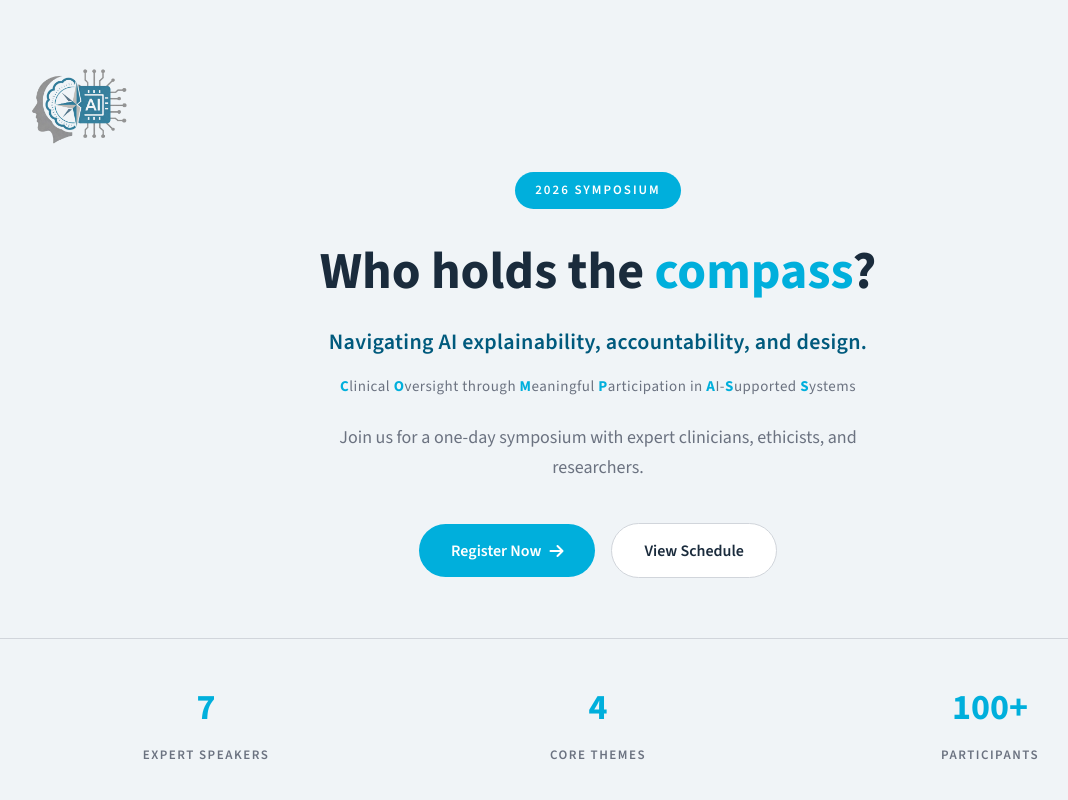
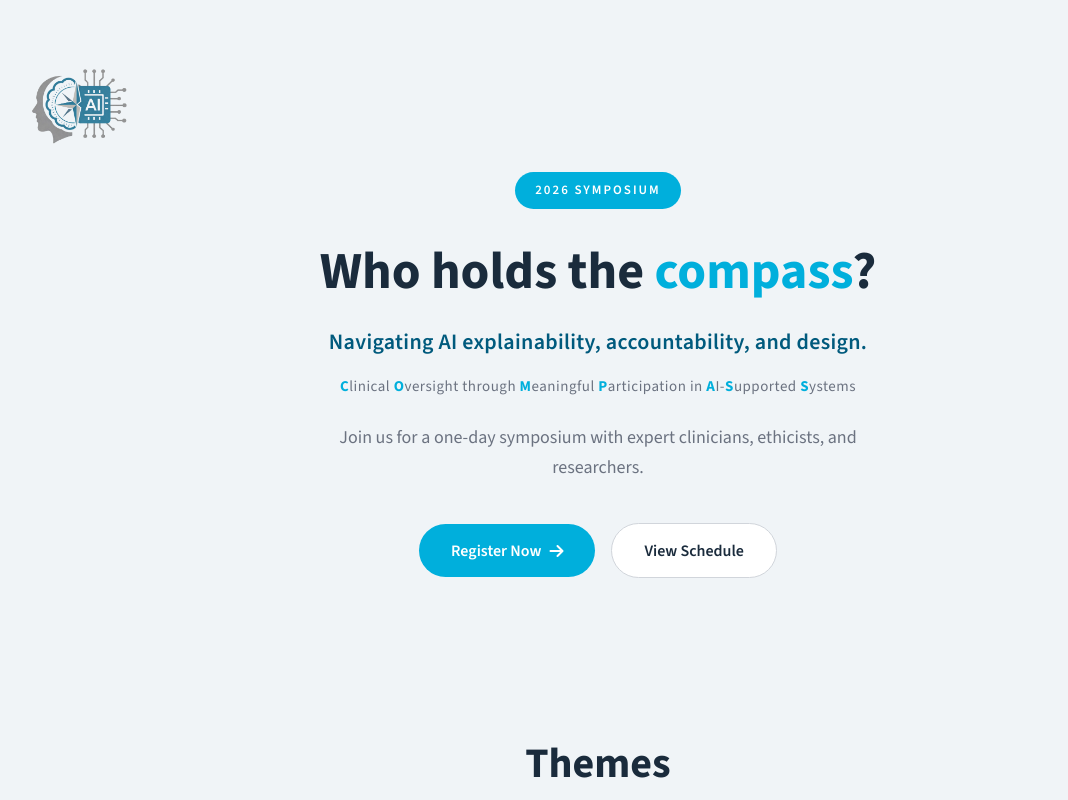
Before and after one commit to SebastiaanRam/compass-website, a Vue app: page / in a window 1280 px wide. Shown: the top 800 px of the page, without its empty margins (42-1110 px from the left). Built offline with nearby package versions, Linux system fonts and the light colour scheme.

Commit message:
Removed hero section

```diff
--- a/src/components/HeroSection.vue
+++ b/src/components/HeroSection.vue
@@ -31,25 +31,10 @@
         <a href="#schedule" class="btn-secondary">View Schedule</a>
       </div>
     </div>
-
-    <div class="stats-bar">
-      <div class="container stats-container">
-        <div class="stat" v-for="stat in stats" :key="stat.label">
-          <span class="stat-number">{{ stat.value }}</span>
-          <span class="stat-label">{{ stat.label }}</span>
-        </div>
-      </div>
-    </div>
   </section>
 </template>
 
-<script setup>
-const stats = [
-  { value: "7", label: "EXPERT SPEAKERS" },
-  { value: "4", label: "CORE THEMES" },
-  { value: "100+", label: "PARTICIPANTS" },
-];
-</script>
+<script setup></script>
 
 <style scoped>
 .hero {
@@ -134,34 +119,6 @@ const stats = [
   flex-wrap: wrap;
 }
 
-.stats-bar {
-  border-top: 1px solid var(--color-border);
-  padding: 40px 0;
-}
-
-.stats-container {
-  display: grid;
-  grid-template-columns: repeat(3, 1fr);
-  gap: 24px;
-  text-align: center;
-}
-
-.stat-number {
-  display: block;
-  font-family: var(--font-heading);
-  font-size: 36px;
-  font-weight: 700;
-  color: var(--color-primary);
-  margin-bottom: 4px;
-}
-
-.stat-label {
-  font-size: 13px;
-  font-weight: 600;
-  letter-spacing: 1.5px;
-  color: var(--color-text-muted);
-}
-
 @media (max-width: 1024px) {
   .hero-content {
     padding: 60px 24px 40px;
@@ -184,14 +141,5 @@ const stats = [
   .hero-description {
     font-size: 16px;
   }
-
-  .stats-container {
-    grid-template-columns: repeat(2, 1fr);
-    gap: 32px;
-  }
-
-  .stat-number {
-    font-size: 28px;
-  }
 }
 </style>
```
